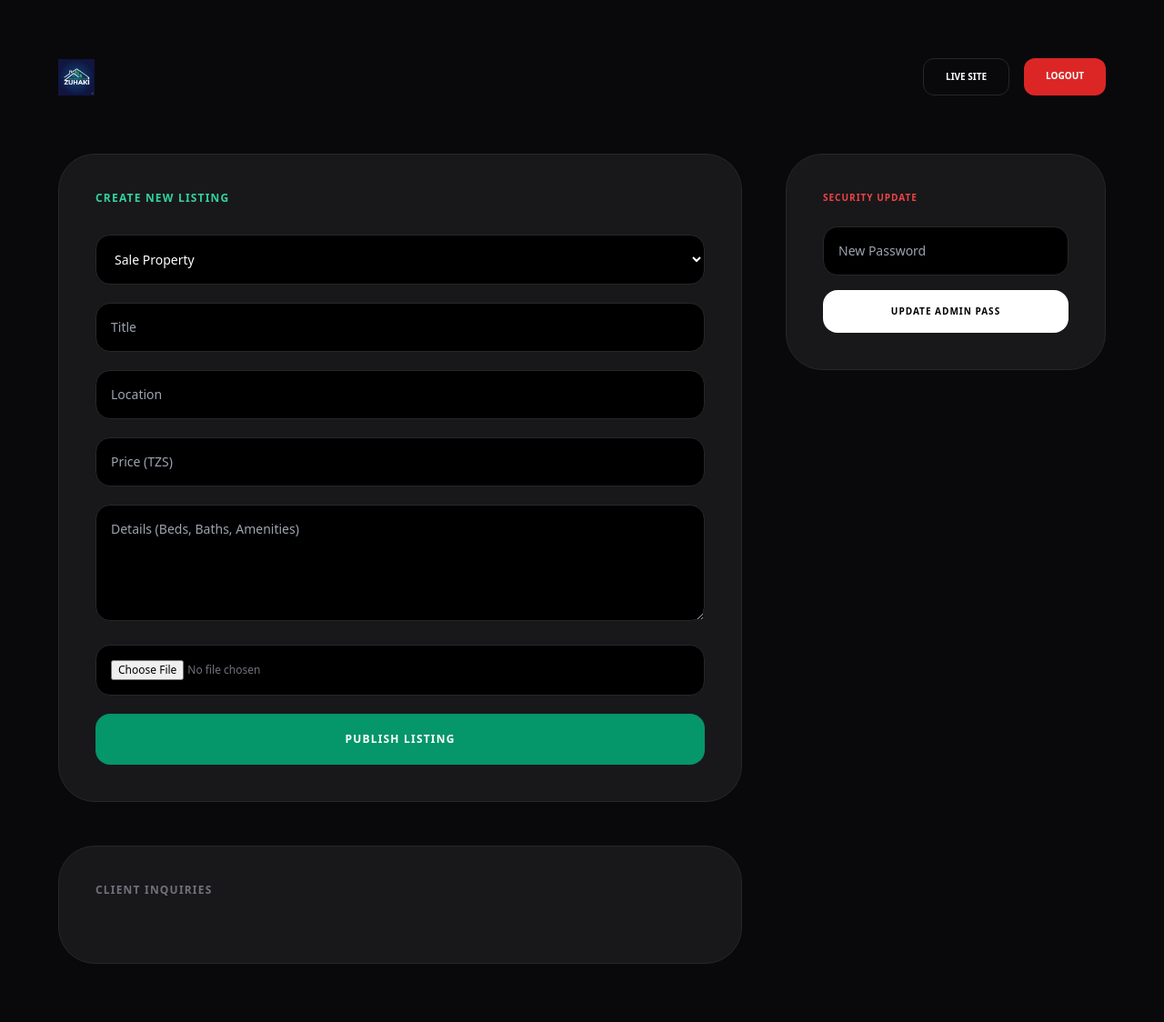
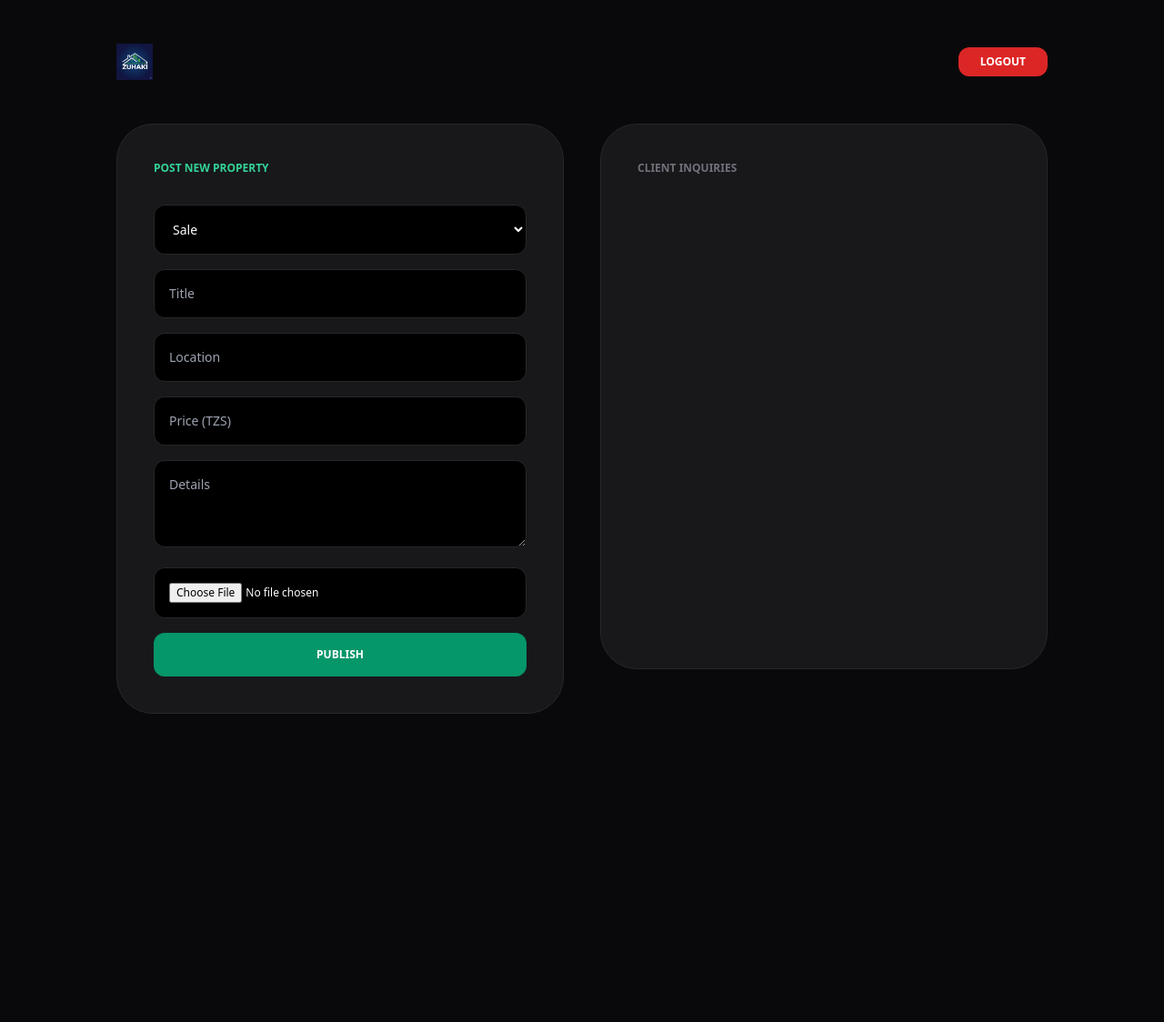
Before and after one commit to ngamilagaboniface-beep/Zuhaki_Project, a Flask app: page /admin in a window 1280 px wide. Shown: the whole page at 91% size. After the commit the page ends 785 px from the top, so only its background shows below. Run offline with Flask 3, Linux system fonts and the light colour scheme; a user stored in the database is signed in; some libraries are stand-ins or nearby versions.

Commit message:
Update admin.html

```diff
--- a/templates/admin.html
+++ b/templates/admin.html
@@ -2,65 +2,42 @@
 <html lang="en">
 <head>
     <meta charset="UTF-8">
-    <title>ZUHAKI ADMIN</title>
+    <title>Admin | ZUHAKI</title>
     <script src="https://cdn.tailwindcss.com"></script>
 </head>
-<body class="bg-zinc-950 text-white p-8 md:p-16">
-    <div class="max-w-6xl mx-auto">
-        <div class="flex justify-between items-center mb-16">
+<body class="bg-zinc-950 text-white p-12">
+    <div class="max-w-5xl mx-auto flex justify-between items-center mb-12">
         <img src="{{ url_for('static', filename='logo512.png') }}" class="h-10">
-            <div class="flex gap-4">
-                <a href="/" class="text-[10px] font-bold uppercase py-3 px-6 border border-zinc-800 rounded-xl hover:bg-zinc-800">Live Site</a>
-                <a href="/logout" class="text-[10px] font-bold uppercase py-3 px-6 bg-red-600 rounded-xl">Logout</a>
-            </div>
+        <a href="/logout" class="bg-red-600 px-6 py-2 rounded-xl text-xs font-bold uppercase">Logout</a>
     </div>
 
-        <div class="grid grid-cols-1 lg:grid-cols-3 gap-12">
-            <div class="lg:col-span-2 space-y-12">
+    <div class="max-w-5xl mx-auto grid grid-cols-1 lg:grid-cols-2 gap-10">
         <div class="bg-zinc-900 p-10 rounded-[2.5rem] border border-zinc-800">
-                    <h2 class="text-emerald-400 font-black uppercase tracking-widest text-xs mb-8">Create New Listing</h2>
-                    <form action="/upload" method="POST" enctype="multipart/form-data" class="space-y-5">
-                        <select name="mode" class="w-full bg-black p-4 rounded-2xl border border-zinc-800 text-sm">
-                            <option value="property">Sale Property</option>
-                            <option value="listing">Rental / Plot</option>
+            <h2 class="text-emerald-400 font-black uppercase text-xs mb-8">Post New Property</h2>
+            <form action="/upload" method="POST" enctype="multipart/form-data" class="space-y-4">
+                <select name="mode" class="w-full bg-black p-4 rounded-xl border border-zinc-800 text-sm">
+                    <option value="property">Sale</option>
+                    <option value="listing">Rental/Plot</option>
                 </select>
-                        <input type="text" name="name" placeholder="Title" required class="w-full bg-black p-4 rounded-2xl border border-zinc-800 text-sm">
-                        <input type="text" name="loc" placeholder="Location" class="w-full bg-black p-4 rounded-2xl border border-zinc-800 text-sm">
-                        <input type="number" name="price" placeholder="Price (TZS)" required class="w-full bg-black p-4 rounded-2xl border border-zinc-800 text-sm">
-                        <textarea name="desc" placeholder="Details (Beds, Baths, Amenities)" class="w-full bg-black p-4 rounded-2xl border border-zinc-800 text-sm h-32"></textarea>
-                        <input type="file" name="file" required class="w-full bg-black p-4 rounded-2xl border border-zinc-800 text-xs text-zinc-500">
-                        <button class="w-full bg-emerald-600 py-5 rounded-2xl font-black uppercase text-xs tracking-widest">Publish Listing</button>
+                <input type="text" name="name" placeholder="Title" required class="w-full bg-black p-4 rounded-xl border border-zinc-800 text-sm">
+                <input type="text" name="loc" placeholder="Location" class="w-full bg-black p-4 rounded-xl border border-zinc-800 text-sm">
+                <input type="number" name="price" placeholder="Price (TZS)" required class="w-full bg-black p-4 rounded-xl border border-zinc-800 text-sm">
+                <textarea name="desc" placeholder="Details" class="w-full bg-black p-4 rounded-xl border border-zinc-800 text-sm h-24"></textarea>
+                <input type="file" name="file" required class="w-full bg-black p-4 rounded-xl border border-zinc-800 text-xs">
+                <button class="w-full bg-emerald-600 py-4 rounded-xl font-black uppercase text-xs">Publish</button>
             </form>
         </div>
 
-                <div class="bg-zinc-900 p-10 rounded-[2.5rem] border border-zinc-800">
-                    <h2 class="text-zinc-500 font-black uppercase tracking-widest text-xs mb-8">Client Inquiries</h2>
+        <div class="bg-zinc-900 p-10 rounded-[2.5rem] border border-zinc-800 overflow-y-auto h-[600px]">
+            <h2 class="text-zinc-500 font-black uppercase text-xs mb-8">Client Inquiries</h2>
             {% for i in inquiries %}
-                    <div class="bg-black p-6 rounded-2xl border border-zinc-800 mb-4 flex justify-between items-center">
-                        <div>
-                            <p class="font-bold text-lg text-white">{{ i.client_name }}</p>
-                            <p class="text-emerald-400 font-black text-sm">{{ i.client_phone }}</p>
-                        </div>
-                        <div class="text-right">
-                            <p class="text-[10px] text-zinc-500 uppercase font-bold">{{ i.property_name }}</p>
-                            <p class="text-[9px] text-zinc-700 mt-1">{{ i.date_created.strftime('%Y-%m-%d') }}</p>
-                        </div>
+            <div class="bg-black p-4 rounded-xl border border-zinc-800 mb-4">
+                <p class="font-bold text-sm">{{ i.client_name }}</p>
+                <p class="text-emerald-400 font-black text-xs">{{ i.client_phone }}</p>
+                <p class="text-[9px] text-zinc-500 uppercase mt-2">{{ i.property_name }}</p>
             </div>
             {% endfor %}
         </div>
     </div>
-
-            <div class="bg-zinc-900 p-10 rounded-[2.5rem] border border-zinc-800 h-fit">
-                <h2 class="text-red-500 font-black uppercase tracking-widest text-[10px] mb-6">Security Update</h2>
-                <form action="/change_password" method="POST" class="space-y-4">
-                    <input type="password" name="new_password" placeholder="New Password" required class="w-full bg-black p-4 rounded-2xl border border-zinc-800 text-sm">
-                    <button class="w-full bg-white text-black py-4 rounded-2xl font-black uppercase text-[10px] tracking-widest hover:bg-red-600 hover:text-white transition">Update Admin Pass</button>
-                </form>
-                {% with messages = get_flashed_messages() %}
-                    {% if messages %}<p class="text-emerald-500 text-[10px] mt-4 italic text-center">{{ messages[0] }}</p>{% endif %}
-                {% endwith %}
-            </div>
-        </div>
-    </div>
 </body>
 </html>
```
Lines whose indentation alone changed are shown as unchanged.
